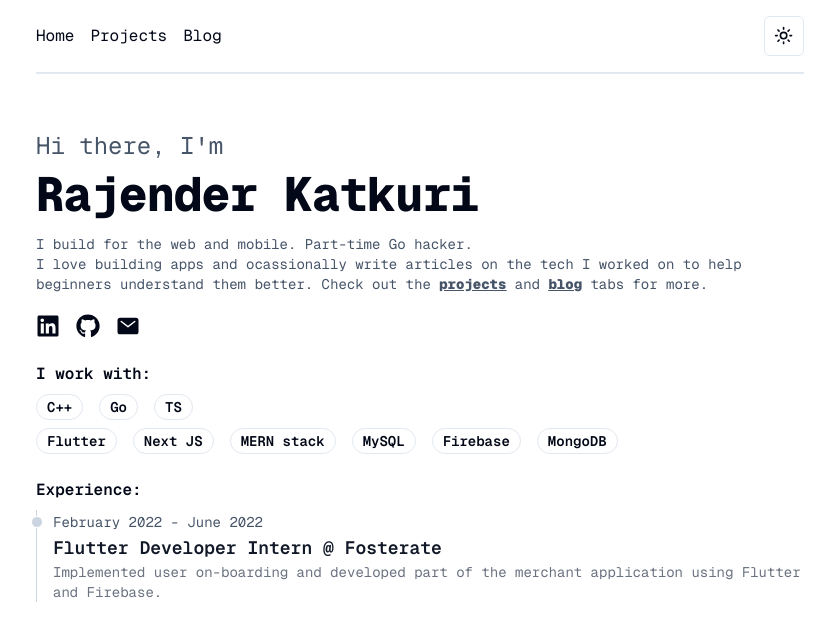
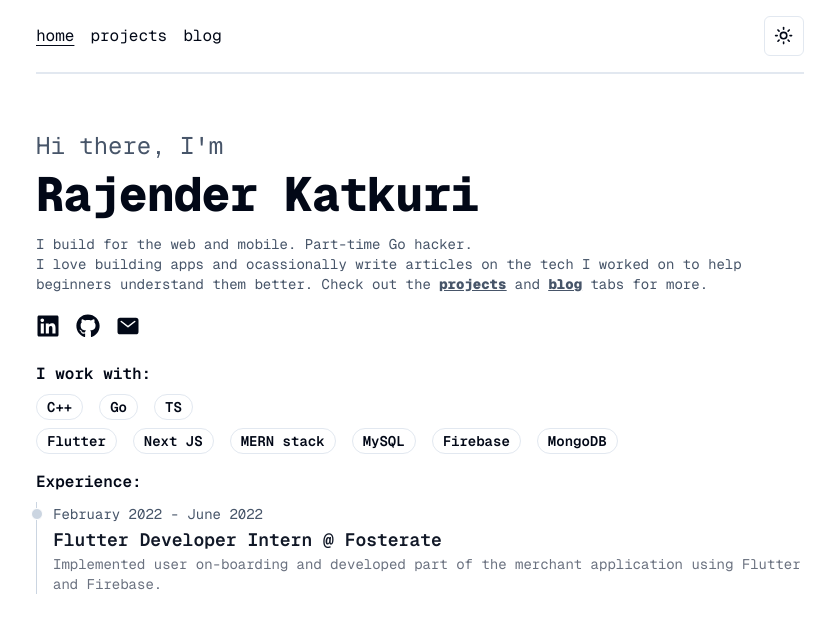
Before and after one commit to rajenderK7/rajender-dev-portfolio, a Next.js app: page / in a window 1280 px wide. Shown: the top 636 px of the page, without its empty margins (220-1055 px from the left). Built offline with nearby package versions, Linux system fonts and the light colour scheme.

Commit message:
Create article page

```diff
--- /dev/null
+++ b/app/blog/[slug]/page.tsx
@@ -0,0 +1,48 @@
+import { sanityClient } from "@/lib/sanity/client";
+import { MDXRemote } from "next-mdx-remote/rsc";
+import Image from "next/image";
+import React from "react";
+import { GeistSans } from "geist/font/sans";
+
+interface BlogPageI {
+  title: string;
+  slug?: string;
+  author: string;
+  mainImage: string;
+  description: string;
+  _createdAt: Date;
+  _updatedAt: Date;
+  content: any;
+}
+
+const Page = async ({ params }: { params: { slug: string } }) => {
+  const article: BlogPageI =
+    await sanityClient.fetch(`*[_type == "blog" && !(_id in path("drafts.**")) && slug.current=="${params.slug}"][0] {
+        "author": (author -> {name}).name,
+        _updatedAt,
+        publishedAt,
+        title,
+        description,
+        content,
+        "mainImage": mainImage.asset->url
+    }`);
+
+  return (
+    <div className="p-4 lg:px-0">
+      <div className="relative w-full h-52 lg:h-64">
+        <Image src={article.mainImage} alt={article.title} fill priority />
+      </div>
+      <section className={GeistSans.className}>
+        <div
+          className="prose max-w-none prose-a:m-0 prose-a:text-blue-600 dark:prose-headings:text-white dark:prose-blockquote:text-white dark:prose-p:text-gray-300 dark:prose-li:text-white dark:prose-figcaption:text-white
+         dark:prose-lead:text-white dark:prose-ol:text-white dark:prose-code:text-white prose-code:bg-white dark:prose-code:bg-transparent dark:prose-strong:text-white prose-img:object-cover prose-img:max-h-72 mb-10"
+        >
+          {/* @ts-expect-error Server Component */}
+          <MDXRemote source={article.content} />
+        </div>
+      </section>
+    </div>
+  );
+};
+
+export default Page;
--- a/app/layout.tsx
+++ b/app/layout.tsx
@@ -1,4 +1,5 @@
 import type { Metadata } from "next";
+// import { GeistMono } from "geist/font/mono";
 import { GeistMono } from "geist/font/mono";
 import "./globals.css";
 import { ThemeProvider } from "@/components/theme-provider";
--- a/app/page.tsx
+++ b/app/page.tsx
@@ -5,7 +5,7 @@ import Link from "next/link";
 
 export default function Home() {
   return (
-    <main className="flex flex-col items-center justify-center lg:mt-14">
+    <main className="flex flex-col items-center justify-center p-4 lg:p-0 lg:mt-14">
       <section className="">
         <h2 className="text-2xl  mb-2 text-slate-600 dark:text-slate-300">
           Hi there, I'm
--- a/components/Navbar.tsx
+++ b/components/Navbar.tsx
@@ -1,19 +1,40 @@
+"use client";
+
 import Link from "next/link";
 import { ToggleTheme } from "./toggle-theme";
+import { usePathname } from "next/navigation";
+
+interface NavItemI {
+  title: string;
+  path: string;
+}
+
+const navItems: NavItemI[] = [
+  { title: "home", path: "/" },
+  { title: "projects", path: "/projects" },
+  { title: "blog", path: "/blog" },
+];
 
 const Navbar = () => {
+  const pathname = usePathname();
   return (
-    <nav className="flex items-center max-w-3xl w-full mx-auto justify-between border-b-2 p-4 lg:px-0 sticky top-0 bg-background">
+    <nav className="flex items-center max-w-3xl w-full mx-auto justify-between border-b-2 p-4 lg:px-0 sticky top-0 bg-background z-10">
       <div className="flex gap-4">
-        <Link className="hover:underline" href="/">
-          Home
-        </Link>
-        <Link className="hover:underline" href="/projects">
-          Projects
-        </Link>
-        <Link className="hover:underline" href="/blog">
-          Blog
-        </Link>
+        {navItems.map((n) => {
+          return (
+            <Link
+              key={n.path}
+              className={
+                pathname === n.path
+                  ? "underline underline-offset-4"
+                  : "" + "hover:underline underline-offset-4"
+              }
+              href={n.path}
+            >
+              {n.title}
+            </Link>
+          );
+        })}
       </div>
       <ToggleTheme />
     </nav>
--- a/components/Skills.tsx
+++ b/components/Skills.tsx
@@ -24,7 +24,7 @@ const Skills = () => {
           );
         })}
       </div>
-      <div className="mt-2">
+      <div className="mt-2 -mb-2">
         {tech.map((t, i) => {
           return (
             <Badge
@@ -37,15 +37,6 @@ const Skills = () => {
           );
         })}
       </div>
-      {/* <div className="mt-2">
-        {dbs.map((d, i) => {
-          return (
-            <Badge key={i} variant={"outline"} className={style}>
-              {d}
-            </Badge>
-          );
-        })}
-      </div> */}
     </div>
   );
 };
--- a/package.json
+++ b/package.json
@@ -11,11 +11,13 @@
   "dependencies": {
     "@radix-ui/react-dropdown-menu": "^2.0.6",
     "@radix-ui/react-slot": "^1.0.2",
+    "@tailwindcss/typography": "^0.5.10",
     "class-variance-authority": "^0.7.0",
     "clsx": "^2.0.0",
     "geist": "^1.2.0",
     "lucide-react": "^0.294.0",
     "next": "14.0.4",
+    "next-mdx-remote": "^4.4.1",
     "next-sanity": "^7.0.3",
     "next-themes": "^0.2.1",
     "react": "^18",
--- a/tailwind.config.ts
+++ b/tailwind.config.ts
@@ -2,11 +2,11 @@
 module.exports = {
   darkMode: ["class"],
   content: [
-    './pages/**/*.{ts,tsx}',
-    './components/**/*.{ts,tsx}',
-    './app/**/*.{ts,tsx}',
-    './src/**/*.{ts,tsx}',
-	],
+    "./pages/**/*.{ts,tsx}",
+    "./components/**/*.{ts,tsx}",
+    "./app/**/*.{ts,tsx}",
+    "./src/**/*.{ts,tsx}",
+  ],
   theme: {
     container: {
       center: true,
@@ -72,5 +72,5 @@ module.exports = {
       },
     },
   },
-  plugins: [require("tailwindcss-animate")],
-}
+  plugins: [require("tailwindcss-animate"), require("@tailwindcss/typography")],
+};
```
Also changed, not shown: 1 other file (tests, documents, lock files or other folders).
